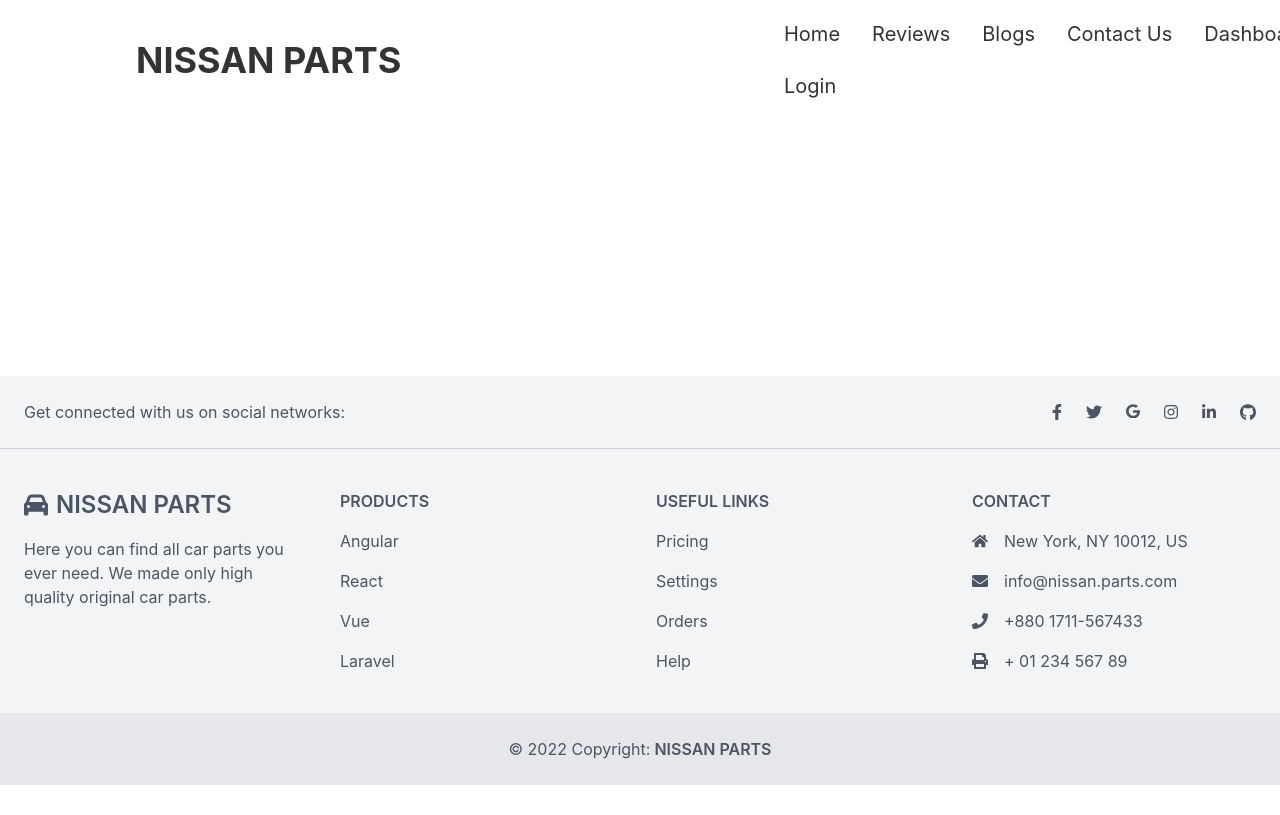
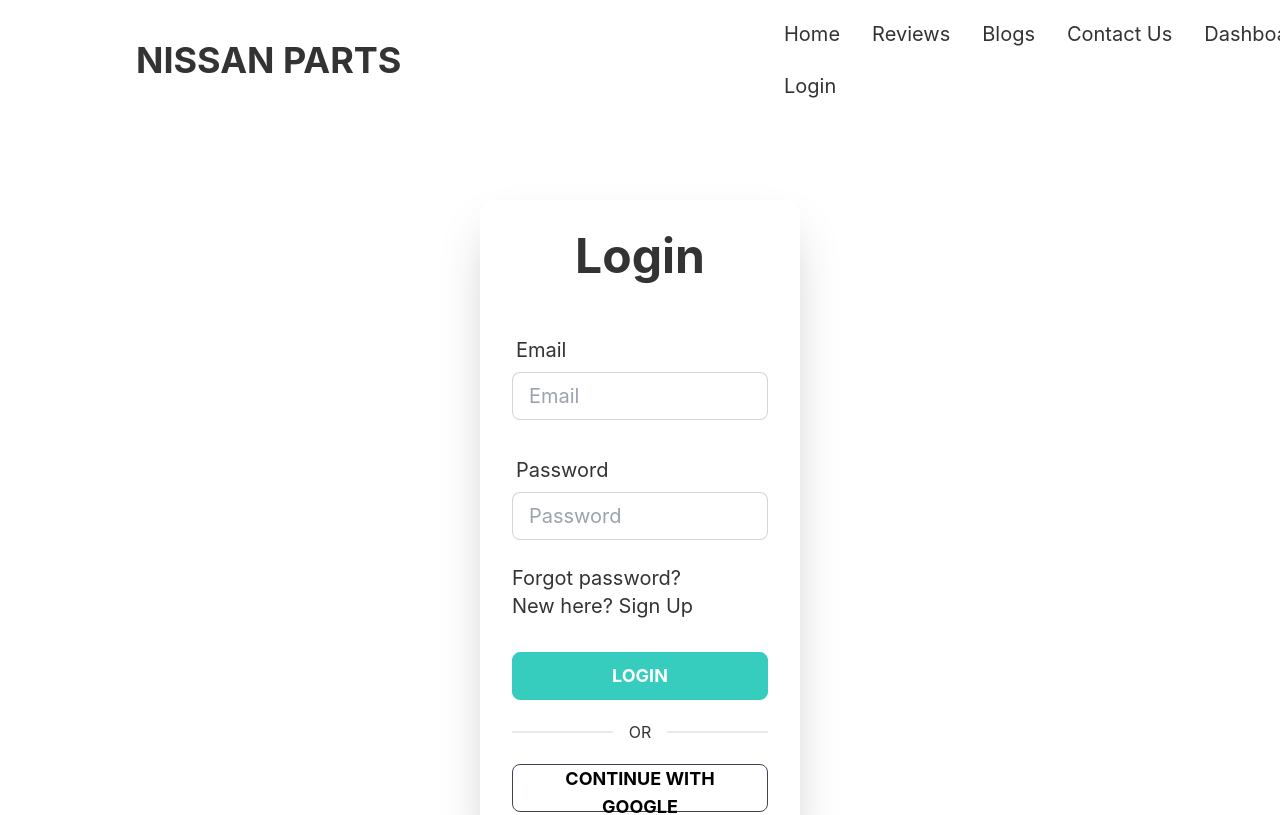
Before and after one commit to jahidhassan2424/nissan-parts, a React (Create React App) app: page /login in a window 1280 px wide. Shown: the top 815 px of the page. Built offline with nearby package versions, Linux system fonts and the light colour scheme.

Commit message:
login & register added

```diff
--- a/src/App.js
+++ b/src/App.js
@@ -6,6 +6,8 @@ import Footer from './Pages/Shared/Footer';
 import Navbar from './Pages/Shared/Navbar';
 import Loading from './Pages/Shared/Loading';
 import Purchase from './Pages/Purchase/Purchase';
+import Login from './Pages/Login/Login';
+import Register from './Pages/Register/Register';
 
 function App() {
   return (
@@ -16,6 +18,8 @@ function App() {
         <Route path='/home' element={<Home />} ></Route>
         <Route path='/loading' element={<Loading />} ></Route>
         <Route path='/purchase/:id' element={<Purchase />} ></Route>
+        <Route path='/login' element={<Login />} ></Route>
+        <Route path='/register' element={<Register />} ></Route>
       </Routes>
       <Footer />
     </div>
--- /dev/null
+++ b/src/Pages/Login/Login.js
@@ -0,0 +1,61 @@
+import React, { useState } from 'react';
+import { Link } from 'react-router-dom';
+
+const Login = () => {
+    const [forgetPass, setForgetPass] = useState(false);
+    const [forgetPassText, setForgetPassText] = useState("");
+    return (
+        <div>
+            <div class=" flex justify-center items-center mt-20">
+                <div class=" w-1/4 flex-col lg:flex-row-reverse">
+                    <div class="card flex-shrink-0 w-full  shadow-2xl bg-base-100">
+                        <div class="card-body">
+                            <h1 className='text-5xl font-bold text-center mb-10'>Login</h1>
+                            <div class="form-control mb-5">
+                                <label class="label">
+                                    <span class="label-text text-xl">Email</span>
+                                </label>
+                                <input type="text" placeholder="Email" class="input input-bordered text-xl" />
+                            </div>
+                            <div class="form-control">
+                                <label class="label">
+                                    <span class="label-text text-xl">Password</span>
+                                </label>
+                                <input type="text" placeholder="Password" class="input input-bordered text-xl" />
+
+                                {/* Forget password area  */}
+                                <div className=''>
+
+                                    {
+                                        forgetPass && <input onBlur={() => setForgetPass(false)} value={forgetPassText} onChange={(e) => setForgetPassText(e.target.value)} type="text" placeholder="Enter your Email" class="mt-5 input input-bordered text-xl w-full" />
+                                    }
+                                    <br />
+                                    <label class="my-2">
+                                        <button onClick={() => setForgetPass(true)} class=" hover:text-primary text-xl"><span >Forgot password?</span></button>
+                                    </label>
+                                </div>
+                                <label class="">
+                                    <Link to="/register" class=" pointer hover:text-primary  text-xl">New here? Sign Up
+                                    </Link>
+                                </label>
+                            </div>
+                            <div class="form-control mt-6">
+                                <button class="btn btn-accent font-bold text-lg text-white">Login</button>
+                            </div>
+                            <div class="flex flex-col w-full border-opacity-50">
+                                <div class="divider">OR</div>
+                            </div>
+                            <div class="form-control ">
+                                <button class="btn bg-white text-black hover:text-white  font-bold text-lg ">Continue With Google</button>
+                            </div>
+                        </div>
+                    </div>
+                </div>
+            </div>
+
+        </div >
+    )
+
+};
+
+export default Login;
--- a/src/Pages/Purchase/ProductDetails.js
+++ b/src/Pages/Purchase/ProductDetails.js
@@ -17,7 +17,7 @@ const ProductDetails = ({ product }) => {
     console.log('Less Qty: ', Qty);
     console.log('availableQty: ', availableQty);
     if ((Qty < minOrder) || (Qty > availableQty)) {
-        setQtyError('Please see product quantity and minimum order');
+        setQtyError(`You can order between ${minOrder} to ${availableQty}`);
         setQty(availableQty);
     }
     return (
--- /dev/null
+++ b/src/Pages/Register/Register.js
@@ -0,0 +1,52 @@
+import React from 'react';
+import { Link } from 'react-router-dom';
+
+const Register = () => {
+    return (
+        <div>
+            <div class=" flex justify-center items-center mt-20">
+                <div class=" w-1/4 flex-col lg:flex-row-reverse">
+                    <div class="card flex-shrink-0 w-full  shadow-2xl bg-base-100">
+                        <div class="card-body">
+                            <h1 className='text-5xl font-bold text-center mb-10'>Register</h1>
+                            <div class="form-control mb-2">
+                                <label class="label">
+                                    <span class="label-text text-xl">Name</span>
+                                </label>
+                                <input type="text" placeholder="Your Name" class="input input-bordered text-xl" />
+                            </div>
+                            <div class="form-control mb-2">
+                                <label class="label">
+                                    <span class="label-text text-xl">Email</span>
+                                </label>
+                                <input type="text" placeholder="Email" class="input input-bordered text-xl" />
+                            </div>
+                            <div class="form-control">
+                                <label class="label">
+                                    <span class="label-text text-xl">Password</span>
+                                </label>
+                                <input type="text" placeholder="Password" class="input input-bordered text-xl" />
+
+                                <label class="mt-5">
+                                    <Link to="/login" class=" pointer hover:text-primary  text-xl">Already have an account? Login
+                                    </Link>
+                                </label>
+                            </div>
+                            <div class="form-control mt-6">
+                                <button class="btn btn-accent font-bold text-lg text-white uppercase">Register</button>
+                            </div>
+                            <div class="flex flex-col w-full border-opacity-50">
+                                <div class="divider">OR</div>
+                            </div>
+                            <div class="form-control ">
+                                <button class="btn bg-white text-black hover:text-white  font-bold text-lg ">Continue With Google</button>
+                            </div>
+                        </div>
+                    </div>
+                </div>
+            </div>
+        </div>
+    );
+};
+
+export default Register;
--- a/src/Pages/Shared/Loading.js
+++ b/src/Pages/Shared/Loading.js
@@ -5,7 +5,6 @@ const Loading = () => {
         <div className='mt-10'>
             <div className=" flex justify-center items-center">
                 <div className="animate-spin rounded-full h-32 w-32 border-b-2 border-gray-900">
-                    <p className='font-bolder text-5xl'>o</p>
                 </div>
             </div>
         </div>
```
